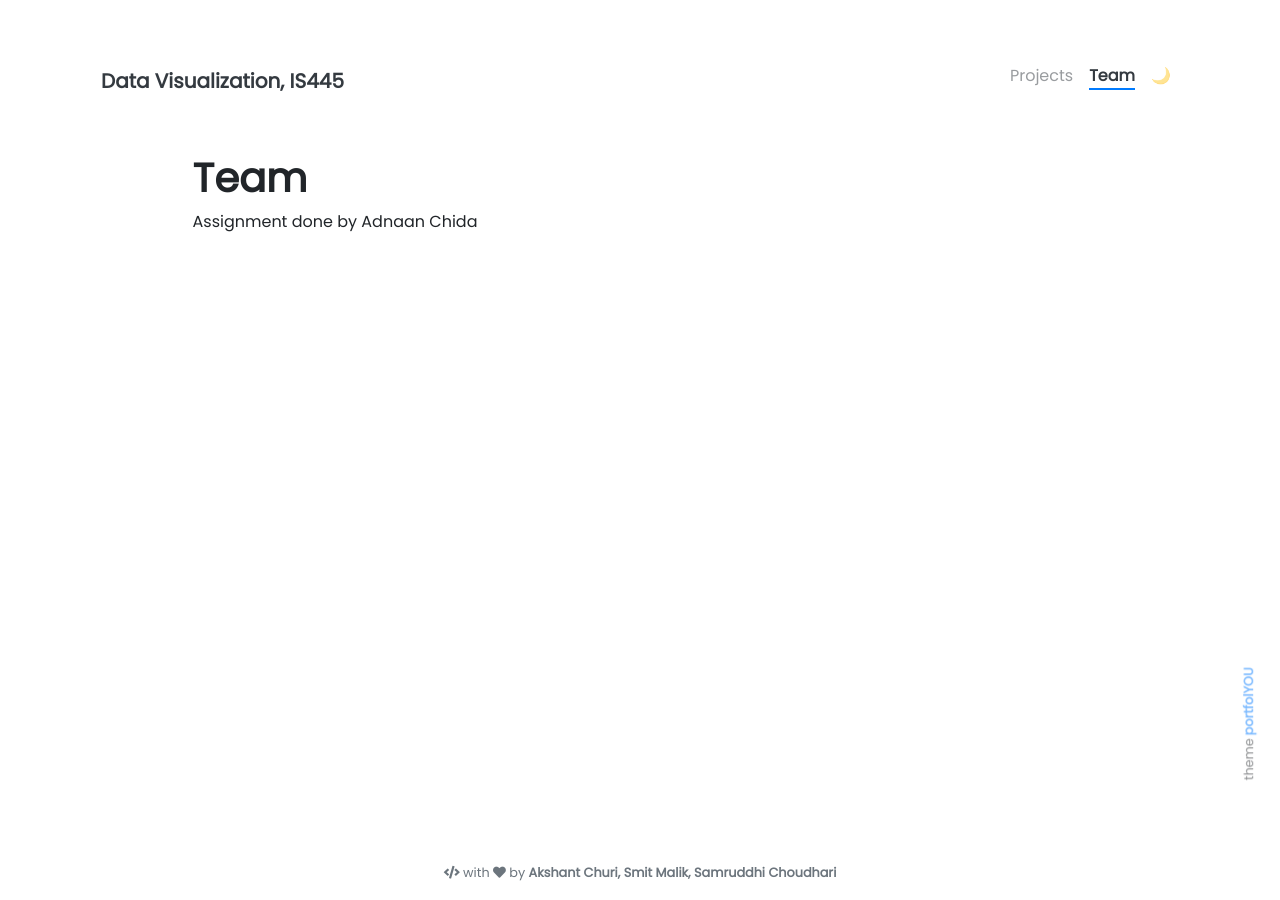
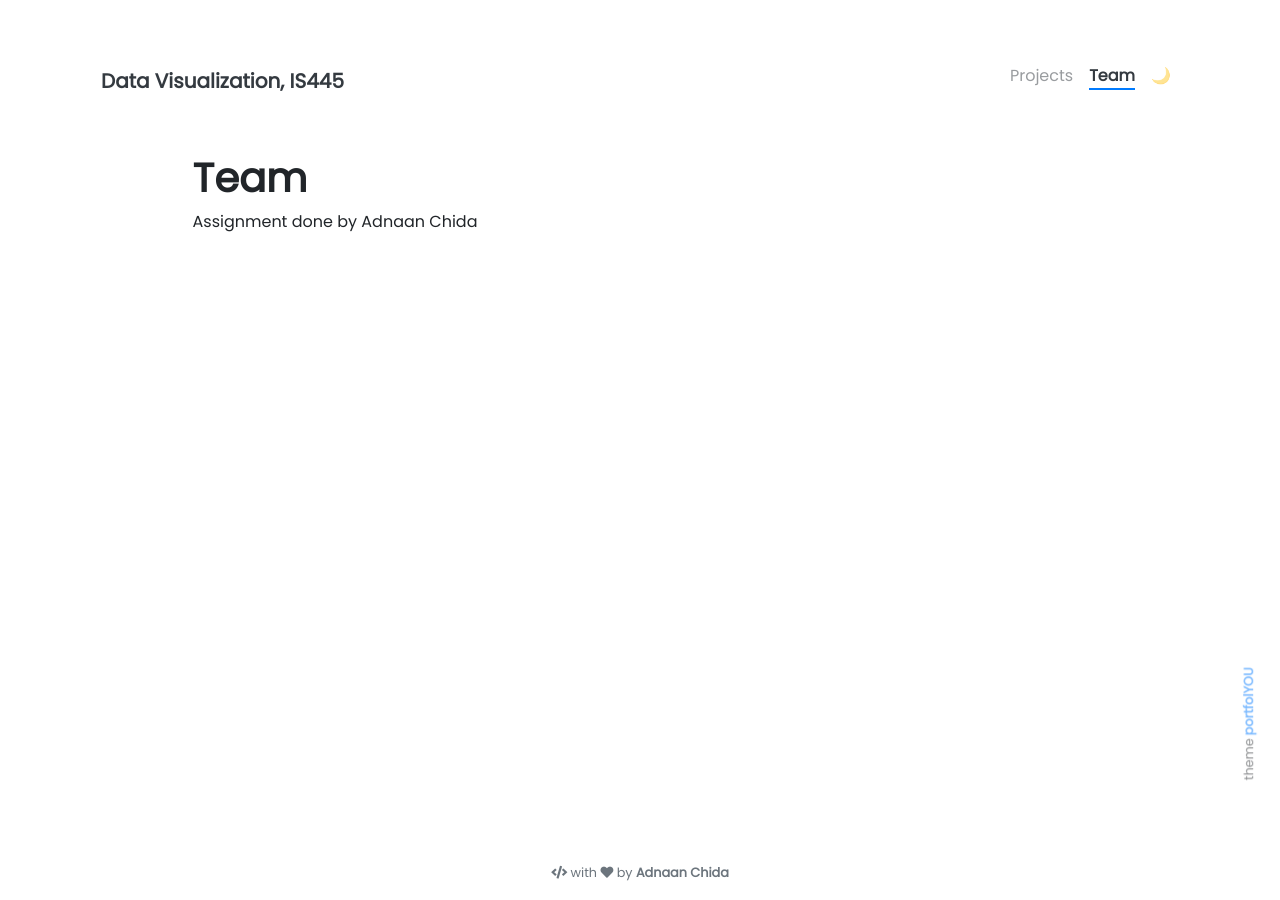
Before and after one commit to adnaanchida/adnaanchida.github.io, a Jekyll site: the page built from pages/about.md, in a window 1280 px wide. Built offline with Jekyll 4.4.1, drawn with Linux system fonts in a browser that asks for light colours; nearby versions of some CDN libraries.

Commit message:
Update _config.yml

```diff
--- a/_config.yml
+++ b/_config.yml
@@ -7,11 +7,11 @@
 ### Site Settings ###
 title               : Data Visualization, IS445
 description         : >-
-                     Final Project part 3.1 done by Akshant, Smit and Samruddhi. Work has been done using Python, Vega-Lite and Altair
+                     Homework 8 done by Adnaan Chida. Work has been done using Python, Vega-Lite and Altair
 
 baseurl             : ""   # Change to empty quotes if you are hosting your site at <your-username>.github.io directly,
 #                                             otherwise will be hosted at <your-username>.github.io/{{base_url}}
-repository          : akshant10              # Change to <your-username>/<your-username>.github.io (or remove it if you don't need remote projects)
+repository          : adnaanchida              # Change to <your-username>/<your-username>.github.io (or remove it if you don't need remote projects)
 open_new_tab        : false                             # Opens external URLs in new tab (works for posts, projects and navbar only)
 
 
@@ -35,13 +35,13 @@ nav_exclude:                                            # The following paths ar
 
 ### Author Info ###
 author:
-  name              : Akshant Churi, Smit Malik, Samruddhi Choudhari
+  name              : Adnaan Chida
   image             : https://www.atmiprecast.com/sites/default/files/styles/hero_slide/public/2020-04/UIUC.jpg?h=10d202d3&itok=Cx7NLeA5
 #  behance           : your_username
 # dribbble          : your_username
- # email             : achuri2@illinois.edu, smmalik5@illinois.edu, sac8@illinois.edu
+ # email             : achid3@illinois.edu
 #  facebook          : your_username
- # github            : achuri2, smmalik98, sam2796 # JPN
+ # github            : adnaanchida # JPN
 # gitlab            : your_username
 # instagram         : your_username
 # kaggle            : your_username
```
